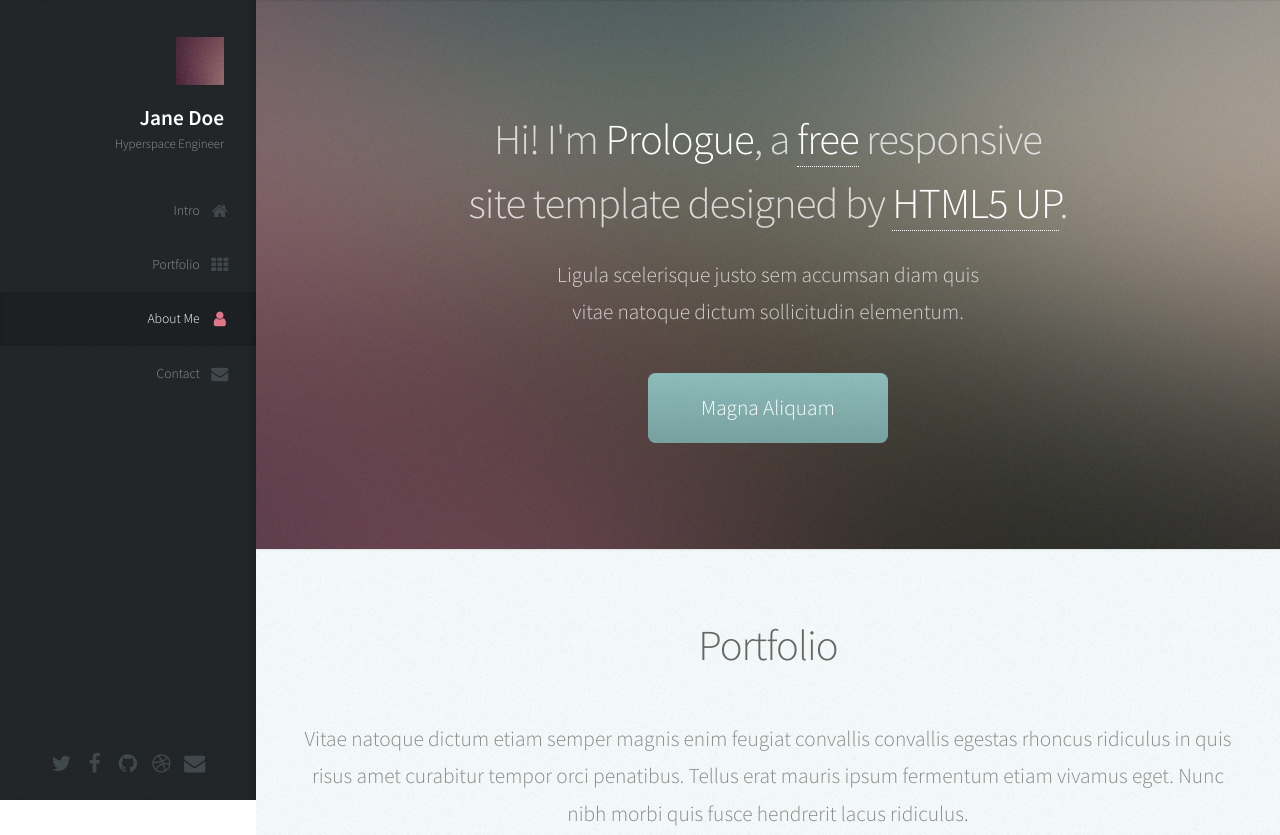
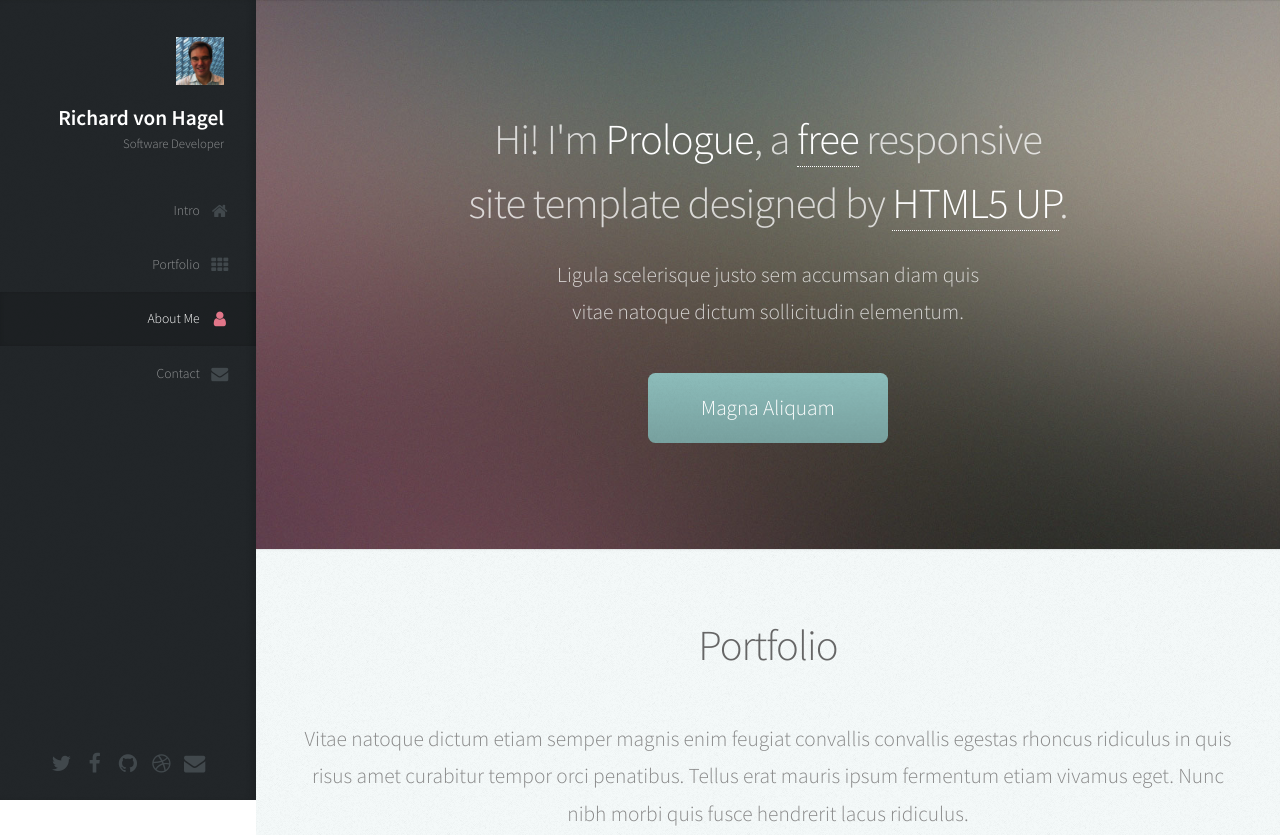
Before and after one commit to rgvh/portfolio, a plain HTML site: page index.html in a window 1280 px wide. Shown: the top 835 px of the page. Drawn offline with Linux system fonts and the light colour scheme; files whose address does not match are found by name.

Commit message:
Added myavatar and HTML text updates

```diff
--- a/index.html
+++ b/index.html
@@ -17,7 +17,6 @@
 		<link rel="stylesheet" href="assets/css/modules/features.css" />
 		<link rel="stylesheet" href="assets/css/modules/sections.css" />
 		<link rel="stylesheet" href="assets/css/state.css" />
-		<link rel="stylesheet" href="assets/css/main.css" />
 	</head>
 	<body class="is-preload">
 
@@ -28,9 +27,9 @@
 
 					<!-- Logo -->
 						<div id="logo">
-							<span class="image avatar48"><img src="images/avatar.jpg" alt="" /></span>
-							<h1 id="title">Jane Doe</h1>
-							<p>Hyperspace Engineer</p>
+							<span class="image avatar48"><img src="images/myavatar.jpg" alt="Richard von Hagel's avatar" /></span>
+							<h1 id="title">Richard von Hagel</h1>
+							<p>Software Developer</p>
 						</div>
 
 					<!-- Nav -->
```
Also changed, not shown: README.md, images/myavatar.jpg (added).
